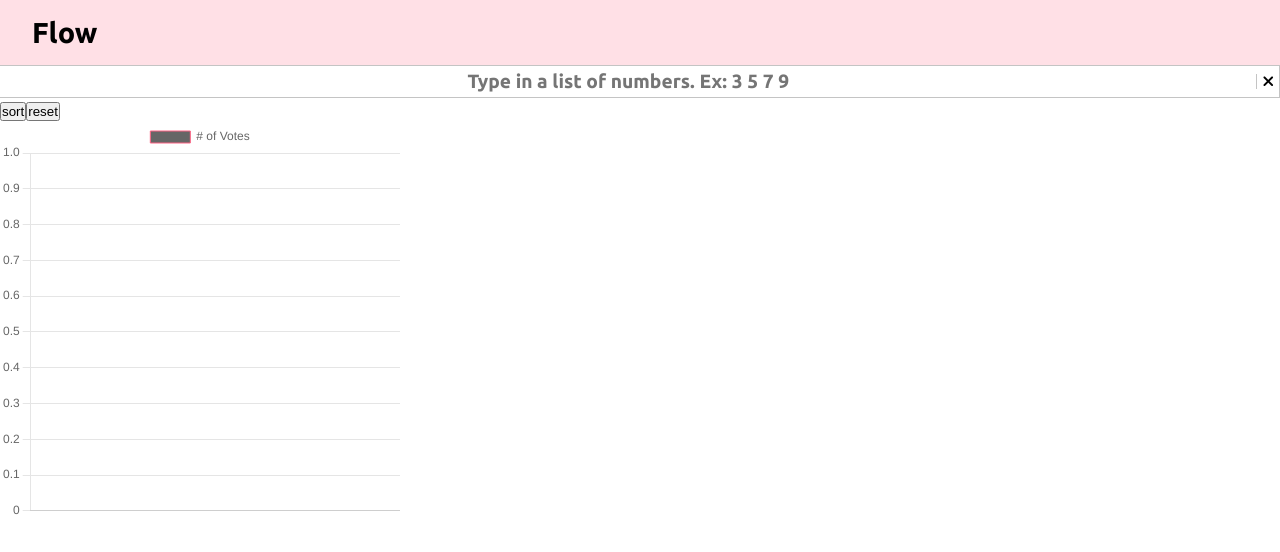
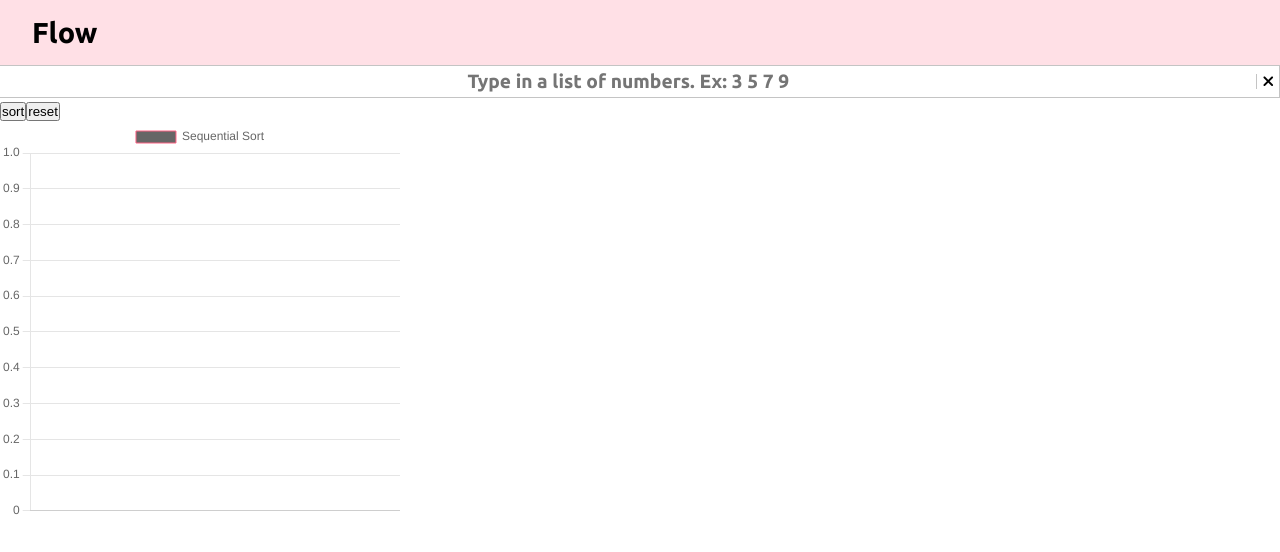
Before and after one commit to thinhpnguyen/Sorting-Algos, a React (Create React App) app: page / in a window 1280 px wide. Shown: the top 552 px of the page. Built offline with nearby package versions, Linux system fonts and the light colour scheme.

Commit message:
fix issue where filtered input array lack behind the input state by 1 item

```diff
--- a/src/components/App.js
+++ b/src/components/App.js
@@ -1,4 +1,5 @@
 import React, {useState} from 'react';
+import { useEffect } from 'react/cjs/react.development';
 import Graph from './Graph.js';
 import Header from "./Header.js";
 import Input from "./Input.js";
@@ -50,12 +51,12 @@ function App() {
     if(event.key != "Enter") return;
     updateReset(true);
     updateSortEn(false);
+    console.log("enter");
   }
   function handleChange(event){
     const newInput = event.target.value;
     updateInput(newInput);
-    updateNums(inputToArray());
-    updateFilteredInput(filter(input));
+
     updateReset(false); //allow the reset button to work again
   }
 
@@ -63,6 +64,15 @@ function App() {
     updateReset(false);
     updateInput("");
   }
+
+  // cannot put inside handlechange
+  // because of current closures
+  // the filtered input will lack behind input by 1 item
+  useEffect(()=> {
+    updateNums(inputToArray());
+    updateFilteredInput(filter(input));
+  },[input]);
+
   return (
     <div >
       <Header />
--- a/src/components/graph.js
+++ b/src/components/graph.js
@@ -15,7 +15,6 @@ function makeChart(props) {
         myChart.data.datasets[0].data = nums;
         myChart.data.labels = xAxis;
         myChart.data.datasets[0].backgroundColor = backgroundColorArray.slice();
-        console.log("updated only");
         myChart.update();
         return myChart;
     }
@@ -24,7 +23,7 @@ function makeChart(props) {
         data: {
             labels: xAxis,
             datasets: [{
-                label: '# of Votes',
+                label: 'Sequential Sort',
                 data: nums,
                 backgroundColor: backgroundColorArray,
                 borderColor: 'rgba(255, 99, 132, 1)',
@@ -32,14 +31,24 @@ function makeChart(props) {
             }]
         },
         options: {
-            scales: {
-                y: {
-                    beginAtZero: true
-                }
-            },
+            // scales: {
+            //     y: {
+            //         beginAtZero: true
+            //     }
+            // },
             responsive: false,
             animation: {
                 duration: 0
+            },
+            legend: {
+                display: false
+            },
+            tooltips: {
+                callbacks: {
+                   label: function(tooltipItem) {
+                          return tooltipItem.yLabel;
+                   }
+                }
             }
         }
     });
```
